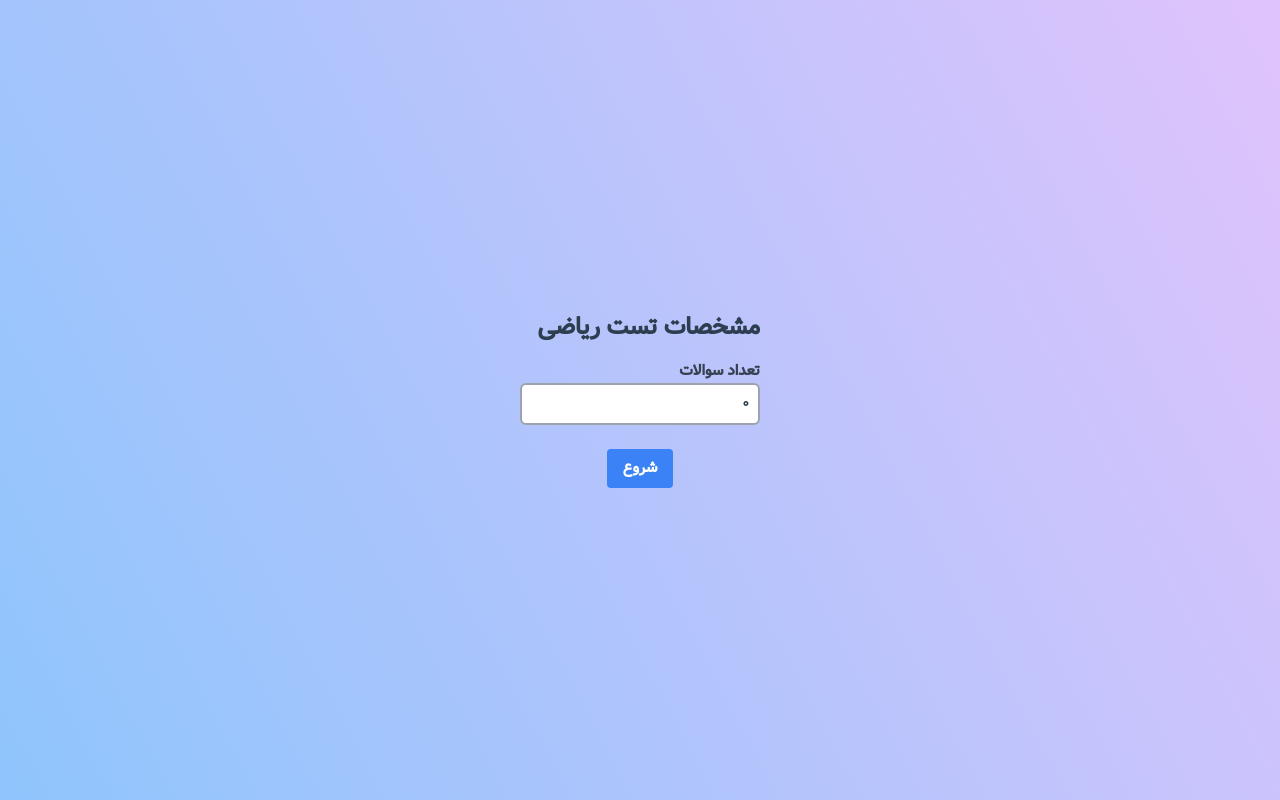
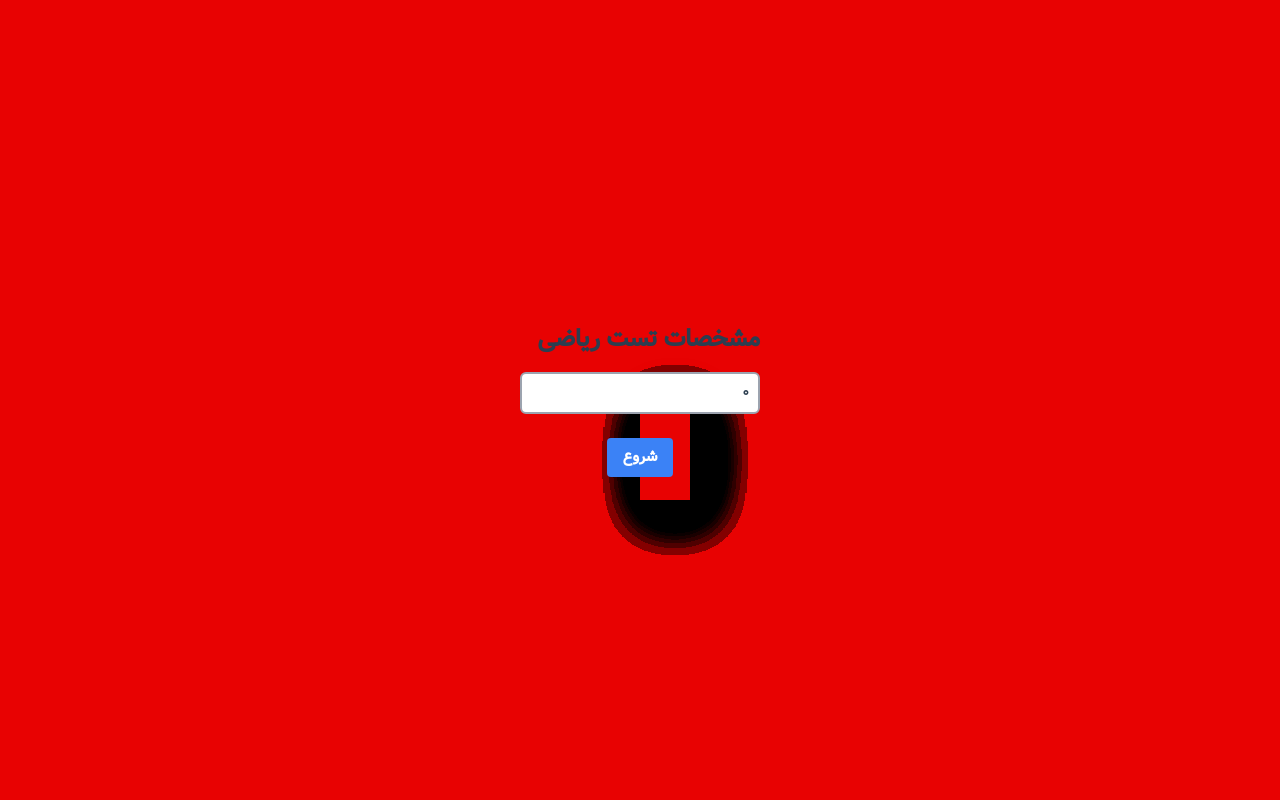
Before and after one commit to parsa1378fallah/quiz, a Vue app: page /costomize/1 in a window 1280 px wide. Built offline with nearby package versions, Linux system fonts and the light colour scheme.

Commit message:
feat(script) : add some effect to background

```diff
--- a/package.json
+++ b/package.json
@@ -8,6 +8,7 @@
     "preview": "vite preview"
   },
   "dependencies": {
+    "animejs": "^3.2.1",
     "chart.js": "^3.9.1",
     "pinia": "^2.0.34",
     "vue": "^3.2.45",
--- a/src/App.vue
+++ b/src/App.vue
@@ -1,11 +1,55 @@
 <script setup>
 import { RouterView, useRoute } from "vue-router";
+import { onMounted } from 'vue'
+import anime from "animejs/";
+onMounted(() => {
+  const container  = document.querySelector('.body');
+  for(let i = 0 ; i<100 ;i++)
+  {
+    const blocks = document.createElement('div')
+    blocks.classList.add('block');
+    container.appendChild(blocks)
+  }
+})
+
+const animateBlocks = () => {
+  setInterval( anime({
+    targets : '.block',
+    translateX : function(){
+      return anime.random(-700,700)
+    },
+     translateY : function(){
+      return anime.random(-500,500)
+    },
+     scale : function(){
+      return anime.random(1,5)
+    },
+    easing : 'linear',
+    duration : 4000,
+    delay : anime.stagger(10)
+  }), 4000);
+  anime({
+    targets : '.block',
+    translateX : function(){
+      return anime.random(-700,700)
+    },
+     translateY : function(){
+      return anime.random(-500,500)
+    },
+     scale : function(){
+      return anime.random(1,5)
+    },
+    easing : 'linear',
+    duration : 4000,
+    delay : anime.stagger(10)
+  })
+}
 
 const route = useRoute();
 </script>
 
 <template>
-  <div class="container mx-auto">
+  <div class="body px-10 mx-auto overflow-hidden min-h-" @mouseenter="animateBlocks">
     <router-view v-slot="{ Component }">
       <transition name="fade" appear>
         <component :is="Component" />
@@ -27,4 +71,5 @@ const route = useRoute();
 .fade-enter-to {
   opacity: 1;
 }
+.body{min-height : 100vh}
 </style>
--- a/src/assets/base.css
+++ b/src/assets/base.css
@@ -62,8 +62,7 @@
 body {
   min-height: 100vh;
   color: var(--color-text);
-  background-color: #8EC5FC;
-background-image: linear-gradient(62deg, #8EC5FC 0%, #E0C3FC 100%);
+
   transition: color 0.5s, background-color 0.5s;
   line-height: 1.6;
   font-family: Inter, -apple-system, BlinkMacSystemFont, 'Segoe UI', Roboto, Oxygen, Ubuntu,
--- a/src/assets/main.css
+++ b/src/assets/main.css
@@ -8,4 +8,15 @@
 }
 *
 {font-family: vazir;}
-body{background-color: #f7f7f7;}
+body{background-color: #e80202;}
+.block
+{
+  position : absolute;
+  width : 50px;
+  height: 100px;
+  background: #e80202;
+  box-shadow: 10px 10px 50px rgba(0,0,0,0.2);
+  z-index: -1;
+  top : 50%;
+  left : 50%;
+}
--- a/src/components/card/Card.vue
+++ b/src/components/card/Card.vue
@@ -1,6 +1,7 @@
 <script setup>
 import {defineProps} from 'vue'
-import {useRouter} from 'vue-router'
+import {useRouter} from 'vue-router';
+import anime from 'animejs/';
 const {quiz} = defineProps(['quiz'])
 
 const router = useRouter()
@@ -8,9 +9,10 @@ const router = useRouter()
 const navigateToQuiz = () =>{
   router.push(`/costomize/${quiz.id}`)
 }
+
 </script>
 <template>
-     <div class="card " @click="navigateToQuiz()">
+     <div class="card " @click="navigateToQuiz()"  >
       <div class="image">
         <img :src="quiz.img" alt="123" class="image" />
       </div>
--- a/src/main.js
+++ b/src/main.js
@@ -3,6 +3,7 @@ import { createPinia } from 'pinia';
 import App from './App.vue';
 import router from './router';
 import './assets/main.css';
+
 const pinia = createPinia();
 const app = createApp(App);
 app.use(router) ;
--- a/src/views/quizesView.vue
+++ b/src/views/quizesView.vue
@@ -2,6 +2,7 @@
 import { ref, watch } from "vue";
 import q from "../data/quiz.json";
 import Card from "../components/card/Card.vue";
+import anime from "animejs/";
 const quizes = ref(q);
 
 const search = ref("");
@@ -10,6 +11,20 @@ watch(search, () => {
     quiz.name.toLowerCase().includes(search.value.toLowerCase())
   );
 });
+const animateBoxIn = (item) => {
+  anime({
+    targets: item,
+    scale: 1.05,
+    duration: 500,
+  });
+};
+const animateBoxOut = (item) => {
+  anime({
+    targets: item,
+    scale: 1,
+    duration: 500,
+  });
+};
 </script>
 
 <template>
@@ -18,7 +33,14 @@ watch(search, () => {
     <input type="text" v-model="search" />
   </div>
   <div class="options-container">
-    <Card v-for="quiz in quizes" :key="quiz.id" :quiz="quiz" />
+    <Card
+      v-for="(quiz, index) in quizes"
+      :key="quiz.id"
+      :quiz="quiz"
+      @mouseenter="animateBoxIn(`.card-${index}`)"
+      @mouseleave="animateBoxOut(`.card-${index}`)"
+      :class="`card-${index}`"
+    />
   </div>
 </template>
 
```
Also changed, not shown: 1 other file (tests, documents, lock files or other folders).
